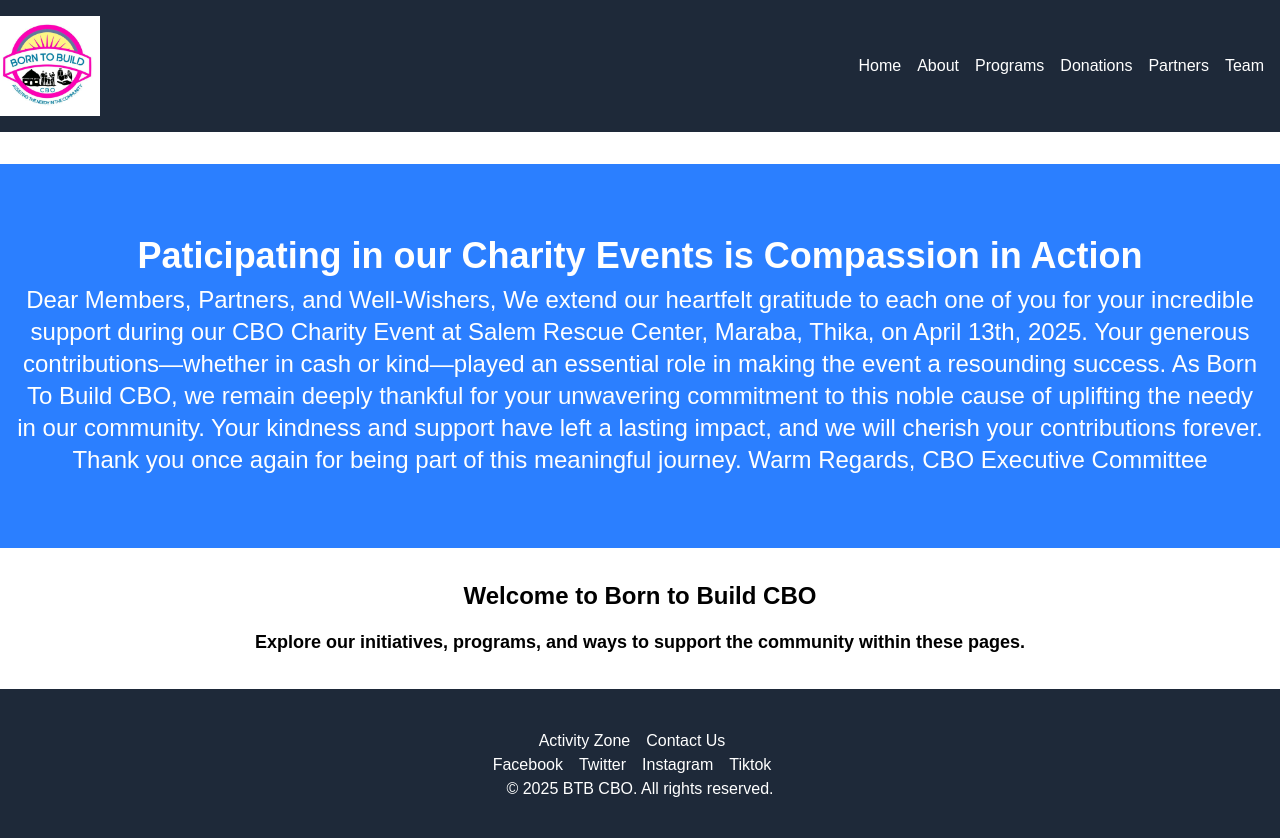
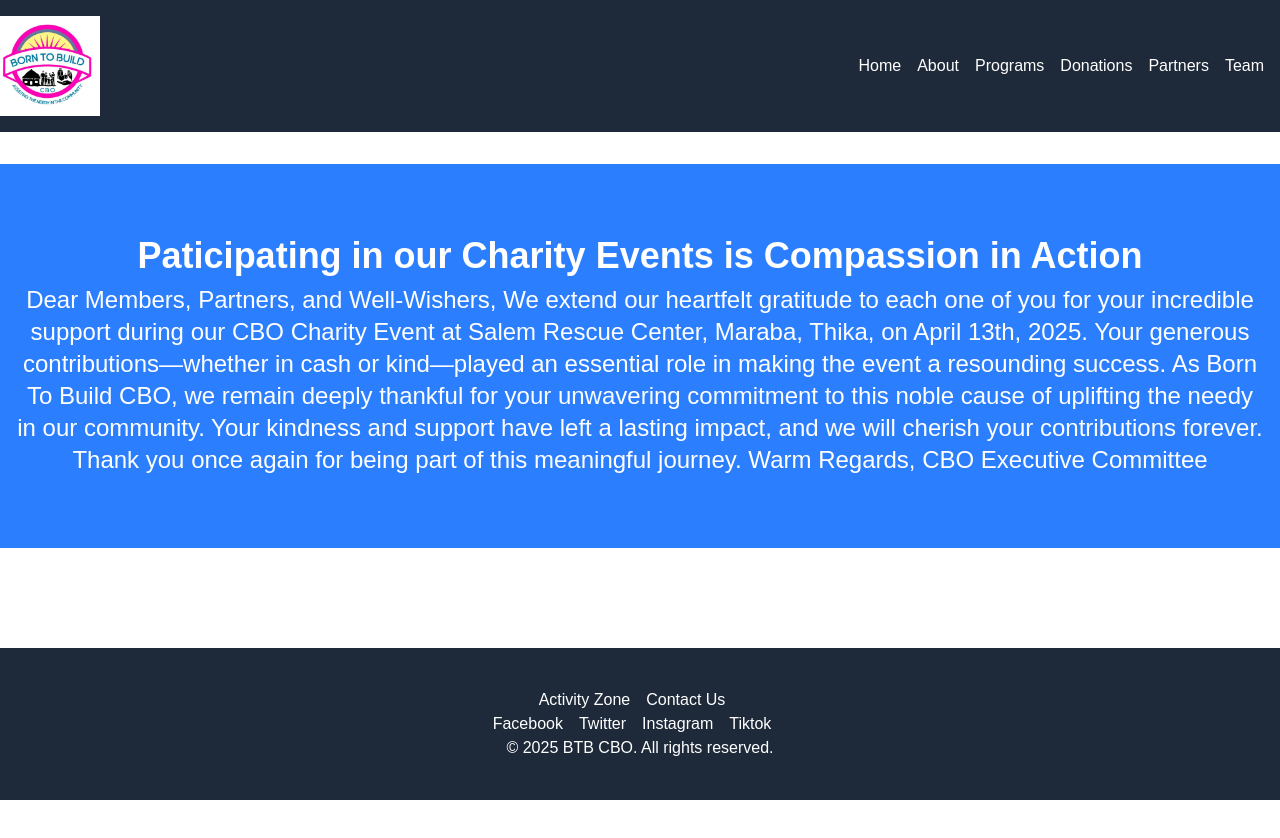
Before and after one commit to JKananda-code/borntobuild, a Next.js app: page / in a window 1280 px wide. Shown: the top 838 px of the page. After the commit the page ends 800 px from the top, so only its background shows below. Built offline with nearby package versions, Linux system fonts and the light colour scheme.

Commit message:
first after starting afresh today 26-04-2025

```diff
--- a/app/components/Banner.jsx
+++ b/app/components/Banner.jsx
@@ -9,20 +9,7 @@
       {/* Background Image */}
 
       {/* Overlay Content */}
-      <div className="absolute inset-0 bg-blue-500 bg-opacity-50 flex flex-col justify-center items-center text-center text-white px-4">
-        <h1 className="text-2xl md:text-4xl font-bold mb-2">
-          Paticipating in our Charity Events is Compassion in Action
-        </h1>
-        <p className="text-lg md:text-2xl">
-        Dear Members, Partners, and Well-Wishers,
-        We extend our heartfelt gratitude to each one of you for your incredible support during our CBO Charity Event at Salem Rescue Center, Maraba, Thika, on April 13th, 2025. Your generous contributions—whether in cash or kind—played an essential role in making the event a resounding success.
-        As Born To Build CBO, we remain deeply thankful for your unwavering commitment to this noble cause of uplifting the needy in our community. Your kindness and support have left a lasting impact, and we will cherish your contributions forever.
-        Thank you once again for being part of this meaningful journey.
-        Warm Regards,
-        CBO Executive Committee
 
-        </p>
-      </div>
     </div>
   );
 };
--- a/app/page.js
+++ b/app/page.js
@@ -5,15 +5,23 @@
 
 const HomePage = () => {
   return (
+    <div className="relative w-full h-64 md:h-96">
     <div className="flex flex-col items-center">
-      <Banner />
-      <div className="mt-8 px-4 text-center">
-        <h2 className="text-2xl font-bold">Welcome to Born to Build CBO</h2>
-        <p className="text-lg font-bold mt-4">
-          Explore our initiatives, programs, and ways to support the community within these pages.
+      <div className="absolute inset-0 bg-blue-500 bg-opacity-50 flex flex-col justify-center items-center text-center text-white px-4">
+        <h1 className="text-2xl md:text-4xl font-bold mb-2">
+          Paticipating in our Charity Events is Compassion in Action
+        </h1>
+        <p className="text-lg md:text-2xl">
+        Dear Members, Partners, and Well-Wishers,
+        We extend our heartfelt gratitude to each one of you for your incredible support during our CBO Charity Event at Salem Rescue Center, Maraba, Thika, on April 13th, 2025. Your generous contributions—whether in cash or kind—played an essential role in making the event a resounding success.
+        As Born To Build CBO, we remain deeply thankful for your unwavering commitment to this noble cause of uplifting the needy in our community. Your kindness and support have left a lasting impact, and we will cherish your contributions forever.
+        Thank you once again for being part of this meaningful journey.
+        Warm Regards,
+        CBO Executive Committee
+
         </p>
       </div>
-      <hr  />
+    </div>
     </div>
   );
 };
```
